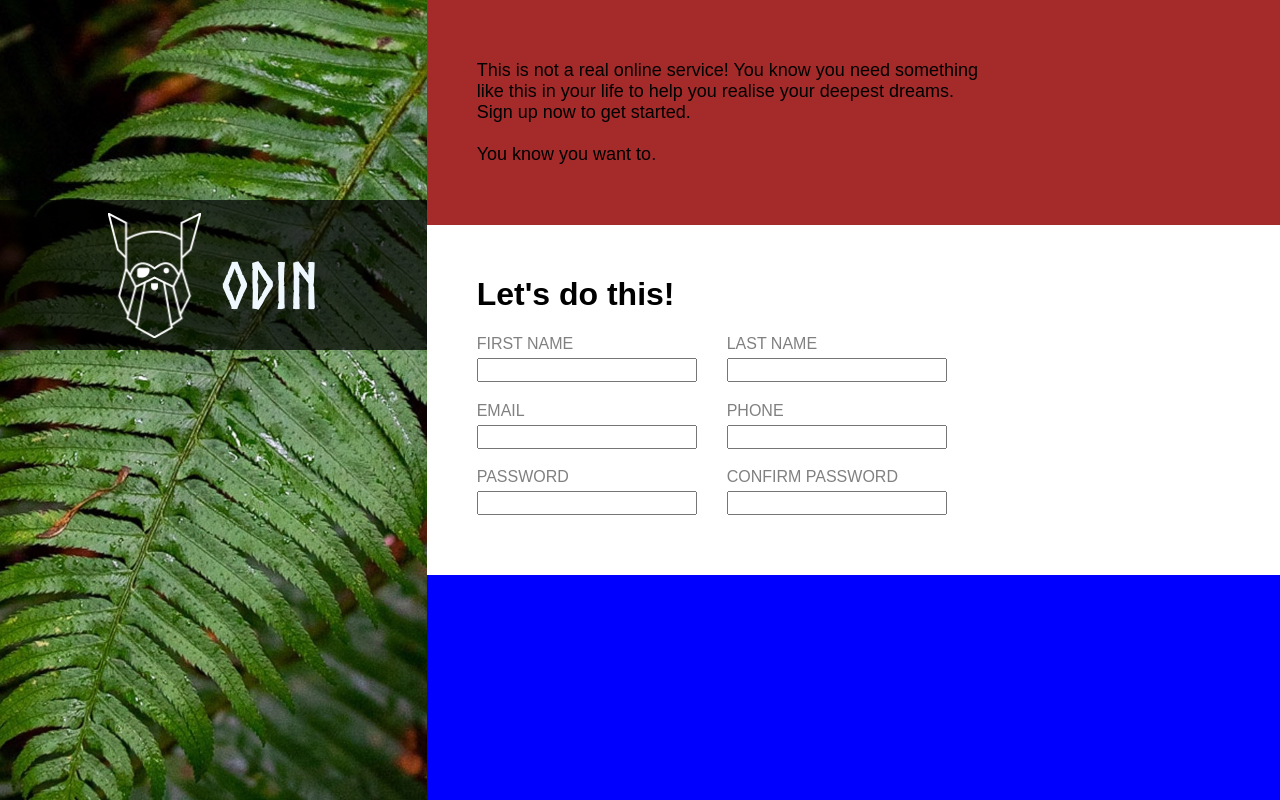
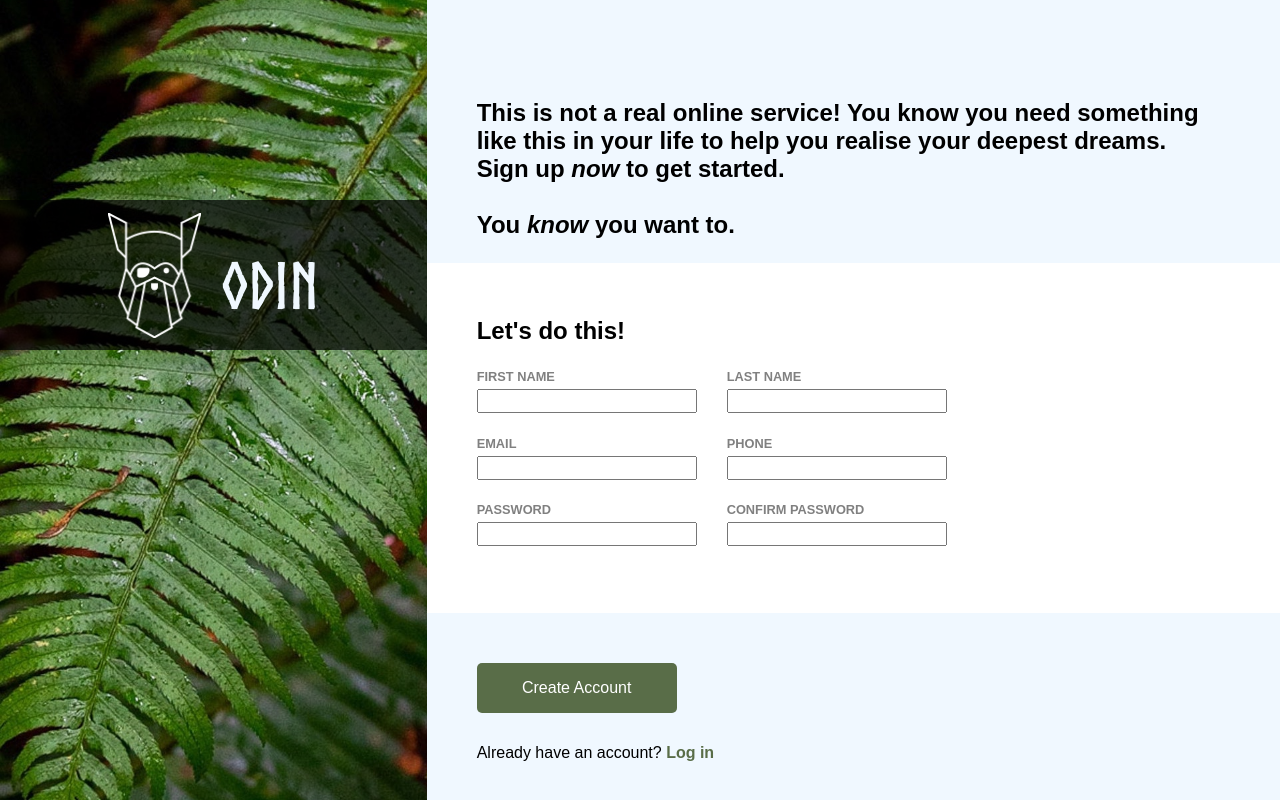
Before and after one commit to joshuarymer/odin-sign-up-form, a plain HTML site: page index.html in a window 1280 px wide. Drawn offline with Linux system fonts and the light colour scheme.

Commit message:
Add button, misc styling

```diff
--- a/index.html
+++ b/index.html
@@ -19,11 +19,12 @@
         <div id="section-2">
             <div id="top-con">
                 <p id="caption">This is not a real online service! You know you need something<br> like this in your life
-                to help you realise your deepest dreams.<br> Sign up now to get started. <br><br> You know you want to.
+                to help you realise your deepest dreams.<br> Sign up <em>now</em> to get started. <br><br> You <em>know</em> you want to.
                 </p>
             </div>
             <div id="form-con">
-                <h1>Let's do this!</h1>
+                <p id="letsdo">Let's do this!</p id="letsdo">
+                <form id="form-1" action="" method="post">
                     <div id="form-arrange">
                             <div class="input-class">
                                 <label for="firstname">FIRST NAME</label>
@@ -50,8 +51,12 @@
                                 <input id="conpass" type="password">
                             </div>
                         </div>
+                    </form>
             </div>
-            <div id="bottom-con"></div>
+            <div id="bottom-con">
+                <button type="submit" form="form-1">Create Account</button>
+                <p>Already have an account? <a href="#">Log in</a></p>
+            </div>
         </div>
     </div>
 </body>
--- a/styles.css
+++ b/styles.css
@@ -7,6 +7,11 @@
     box-sizing: border-box;
 }
 
+a {
+    text-decoration: none;
+    color: #596D48;
+    font-weight: bold;
+}
 body {
     margin: 0;
     padding: 0;
@@ -38,7 +43,8 @@ body {
     background-color: aliceblue;
     position: relative;
     width: 100%;
-    justify-content:space-between
+    justify-content:space-between;
+    font-weight: 600;
 }
 
 /* section-1 */
@@ -75,16 +81,17 @@ body {
 /* section-2 */
 
 #top-con {
-    background-color: brown;
+    background-color: aliceblue;
     flex: 1;
     display: flex;
     justify-content: left;
     align-items:center;
-    padding: 0px 50px;
+    padding: 75px 0 0 50px;
 }
 
 #caption {
-    font-size: 18px;
+    font-size: 1.5rem;
+    font-weight: 600;
 }
 
 #form-con {
@@ -93,6 +100,10 @@ body {
     background-color: white;
     padding: 30px 50px;
 
+}
+
+#letsdo {
+    font-size: 1.5rem;
 }
 
 #form-arrange {
@@ -113,16 +124,33 @@ body {
     color: gray;
 }
 
+label {
+    font-size: 0.8rem;
+}
+
 input {
     height: 1.5rem;
     margin: 5px 0;
-
+    border-radius: 3px #E5E7EB;
 }
 
 
 #bottom-con {
-    background-color: blue;
+    background-color: aliceblue;
     height: 200px;
     width: 100%;
     flex: 1;
+    padding: 50px 0 0 50px;
+    font-weight: 100;
 }
+
+button {
+    margin-bottom: 15px;
+    height: 50px;
+    width: 200px;
+    border: 0px;
+    border-radius: 5px;
+    background-color: #596D48;
+    color: white;
+    font-size: 1rem;
+}
```
Lines whose indentation alone changed are shown as unchanged.
